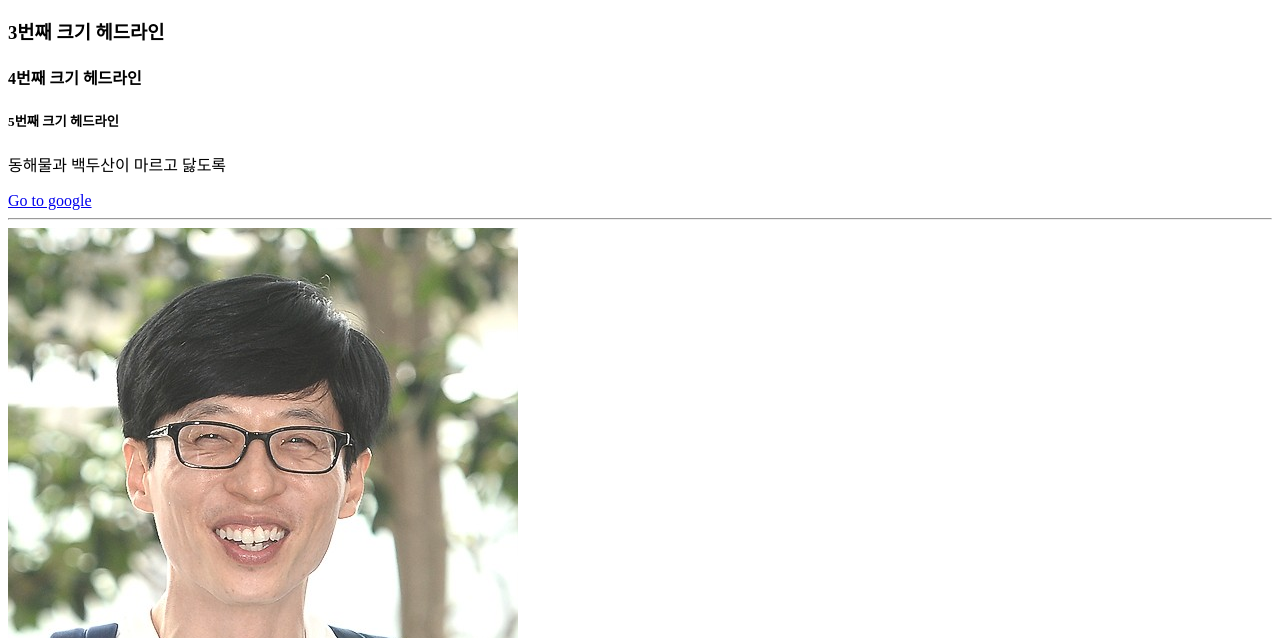
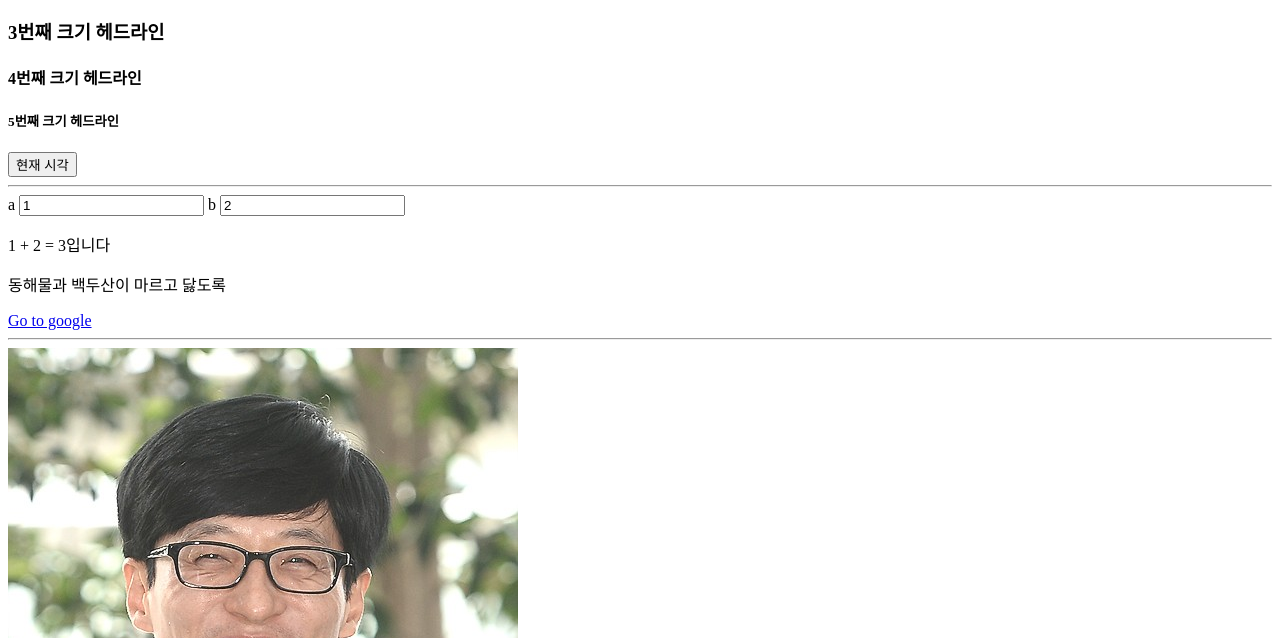
Before and after one commit to minsunnyya/do_it_django_frontend_basic_, a plain HTML site: page index.html in a window 1280 px wide. Shown: the part 162-800 px from the top of the page. Drawn offline with Linux system fonts and the light colour scheme.

Commit message:
Javascript 연습

```diff
--- /dev/null
+++ b/add_two_numbers.js
@@ -0,0 +1,8 @@
+<script type = "text/javascript">
+function doSomething(){
+    let a = document.getElementById("inputA").value;
+    let b = document.getElementById("inputB").value;
+    document.getElementById("valueA").innerHTML = a;
+    document.getElementById("valueB").innerHTML = b;
+    document.getElementById("valueC").innerHTML = Number(a)+Number(b);
+}
--- a/index.html
+++ b/index.html
@@ -3,6 +3,22 @@
     <head>
     <title>sunny</title>
      <link href="./practice.css" rel="stylesheet" type="text/css">
+     <script type="text/javascript" src="./add_two_numbers.js"></script>
+     <script type="text/javascript" src="./what_time_is_it.js"></script>
+
+    <script type = "text/javascript">
+        function doSomething(){
+            let a = document.getElementById("inputA").value;
+            let b = document.getElementById("inputB").value;
+            document.getElementById("valueA").innerHTML = a;
+            document.getElementById("valueB").innerHTML = b;
+            document.getElementById("valueC").innerHTML = Number(a)+Number(b);
+        }
+
+        function whatTimeIsIt(){
+            alert(new Date());
+        }
+    </script>
 
     </head>
     <body>
@@ -18,6 +34,22 @@
     <h4>4번째 크기 헤드라인</h4>
     <h5>5번째 크기 헤드라인</h5>
 
+    <button onclick="whatTimeIsIt()">현재 시각</button>
+    <hr/>
+
+    <label for="inputA">a</label>
+    <input id="inputA" value=1 onkeyup="doSomething()">
+
+    <label for="inputB">b</label>
+    <input id="inputB" value=2 onkeyup="doSomething()">
+
+
+
+
+    <p>
+       <span id ="valueA">1</span>  + <span id = "valueB">2</span> = <span id = "valueC">3</span>입니다
+        </p>
+
 
     <p>동해물과 백두산이 마르고 닳도록</p>
     <a href="https://google.com">Go to google</a>
--- /dev/null
+++ b/what_time_is_it.js
@@ -0,0 +1,3 @@
+function whatTimeIsIt(){
+    alert(new Date());
+}
```
Also changed, not shown: about_me.html (+6 -0 lines).
